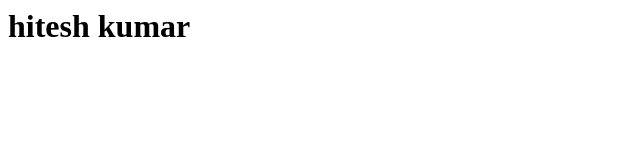
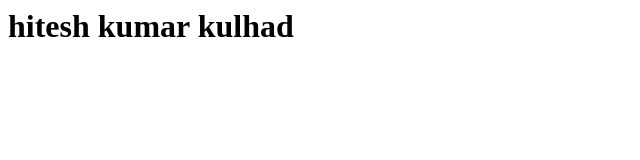
Before and after one commit to hitesh011/test, a plain HTML site: page index.html in a window 1280 px wide. Shown: the whole page, without its empty margins (0-640 px from the left). Drawn offline with Linux system fonts and the light colour scheme.

Commit message:
Update index.html

```diff
--- a/index.html
+++ b/index.html
@@ -1,6 +1,6 @@
 <html>
 <body>
-<h1>hitesh kumar</h1>
+<h1>hitesh kumar kulhad</h1>
 
 </body>
-</html
+</html>
```
